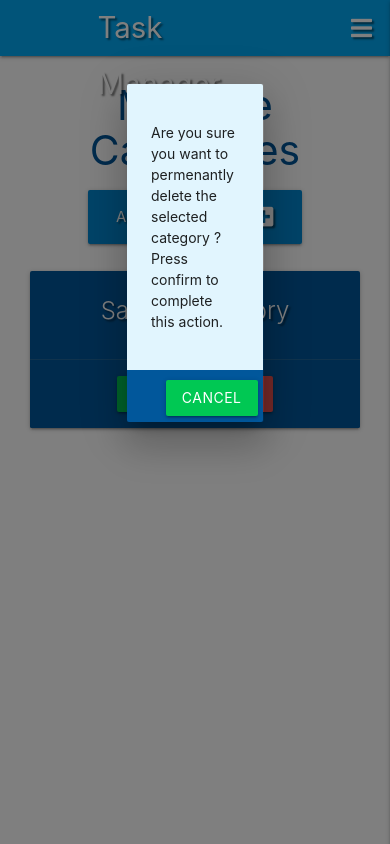
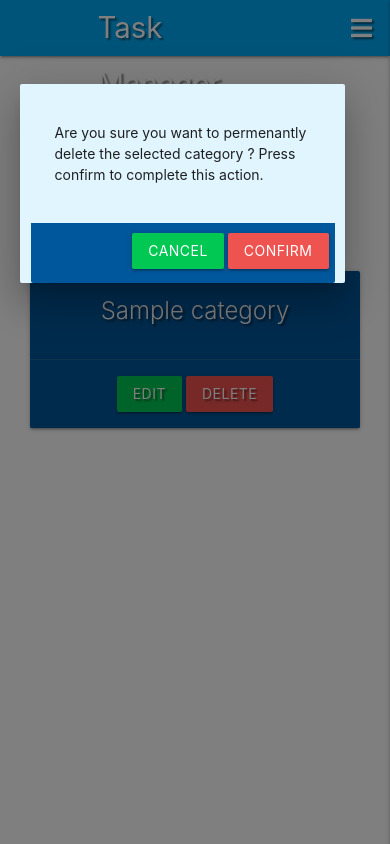
Before and after one commit to Peristratus/flask-task-manager-project, a Flask app: page /get_categories in a window 390 px wide, after a click on "DELETE". Run offline with Flask 2, Linux system fonts and the light colour scheme; a database or web service that is not in the repository returns one stand-in record (values such as "Sample title"); some libraries are stand-ins or nearby versions.

Commit message:
added the col width and length to become responsive

```diff
--- a/templates/categories.html
+++ b/templates/categories.html
@@ -27,8 +27,8 @@
                 </div>
 
                  <!-- Modal Structure -->
-                <div id="{{category.item_name}}" class="modal">
-                        <div class="modal-content">
+                <div id="{{category.item_name}}" class="modal col s10 m3">
+                        <div class="modal-content ">
                             <h4></h4>
                             <p>Are you sure you want to permenantly delete the selected category ? Press confirm to complete this action. </p>
 
@@ -36,7 +36,7 @@
                        <div class="modal-footer">
 
                               <a href="{{url_for('get_categories')}}" class="btn green accent-4">Cancel</a>
-                               <a href="{{url_for('delete_category', category_id=category._id)}}" class="btn light-blue lighten-1 " id="message">Confirm</a>
+                               <a href="{{url_for('delete_category', category_id=category._id)}}" class="btn red lighten-1 " id="message">Confirm</a>
                        </div>
                 </div>
 
```
